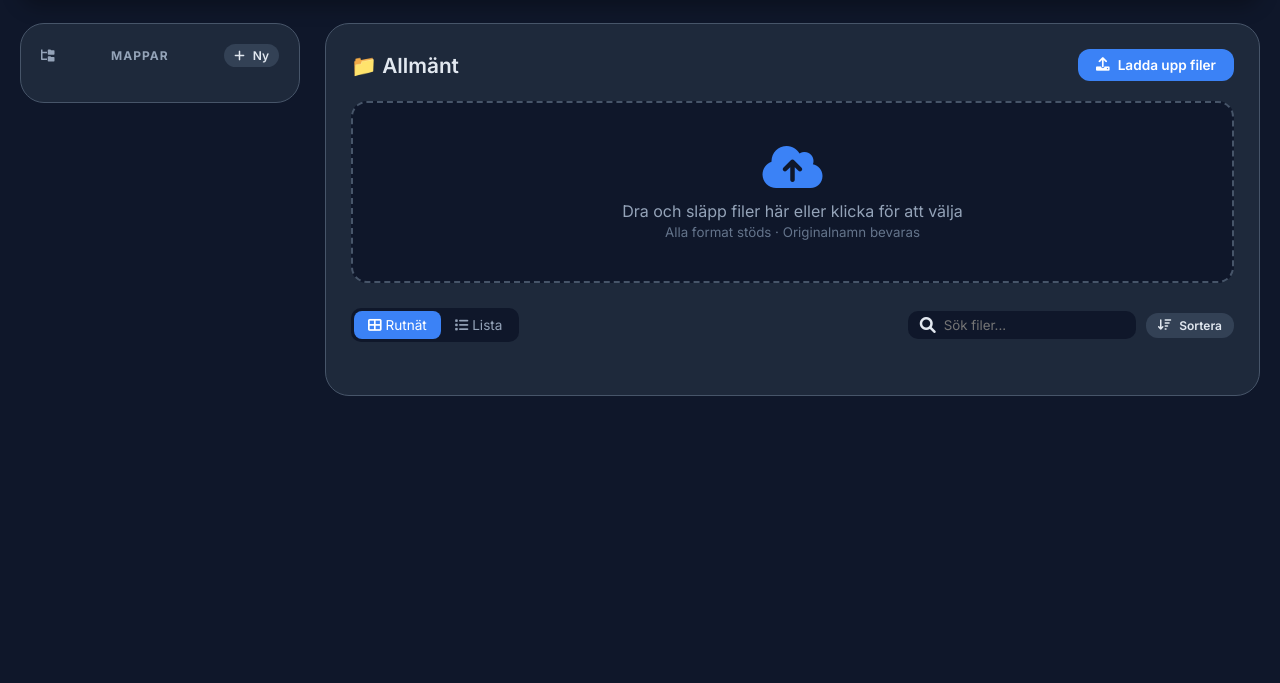
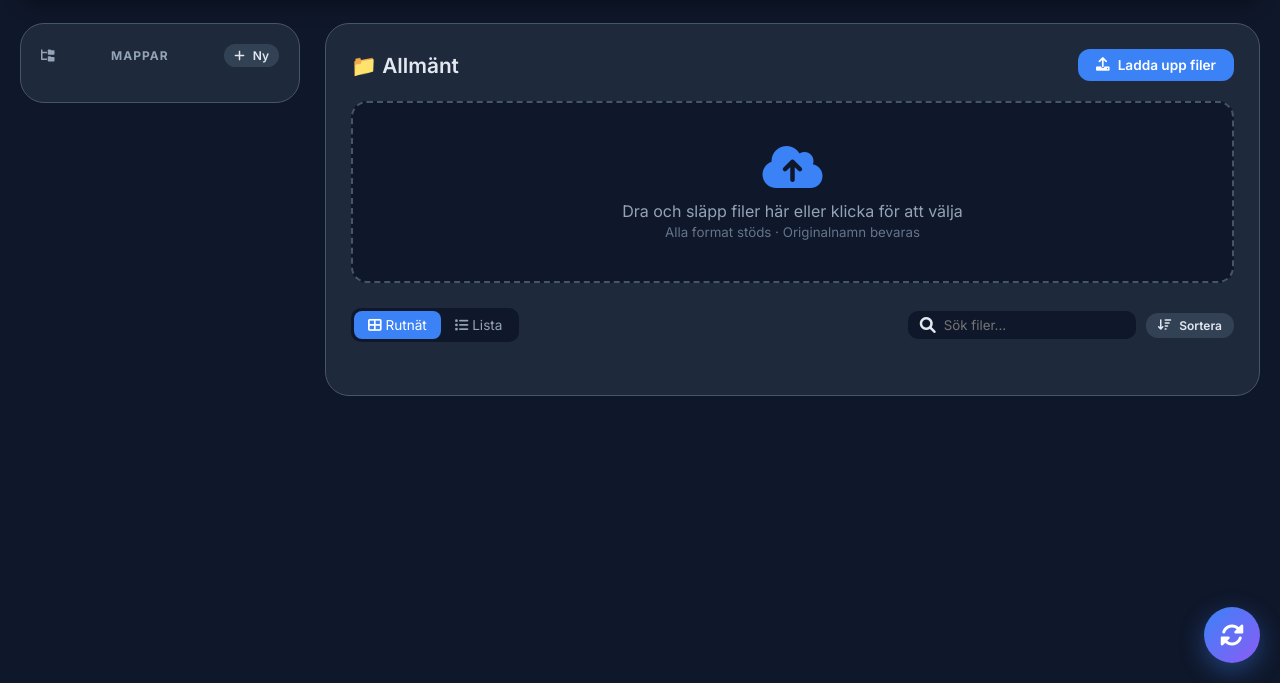
Before and after one commit to teamgeomira/browser, a website: page index.html in a window 1280 px wide. Shown: the part 117-800 px from the top of the page. Drawn offline with Linux system fonts and the light colour scheme; no server answers.

Commit message:
Update index.html

```diff
--- a/index.html
+++ b/index.html
@@ -1623,5 +1623,6 @@
     console.log('✅ Delad Mapp Online redo – Cloudinary preset ncc_nordic (unsigned)');
 </script>
 <script src="tools.js"></script>
+<script src="sync.js"></script>
 </body>
 </html>
```
